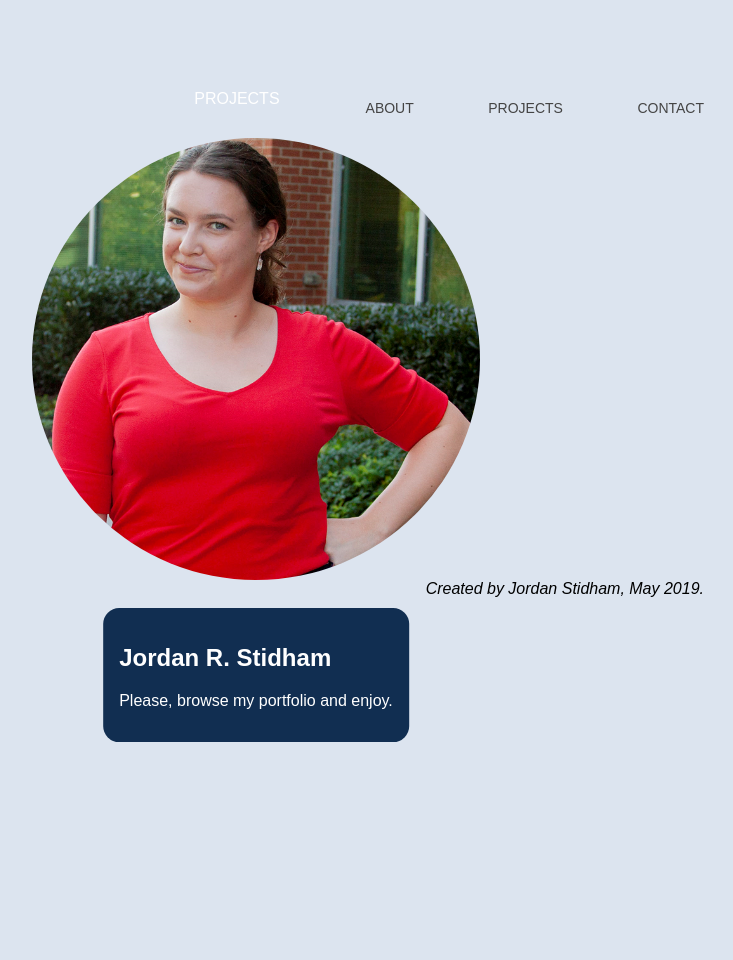
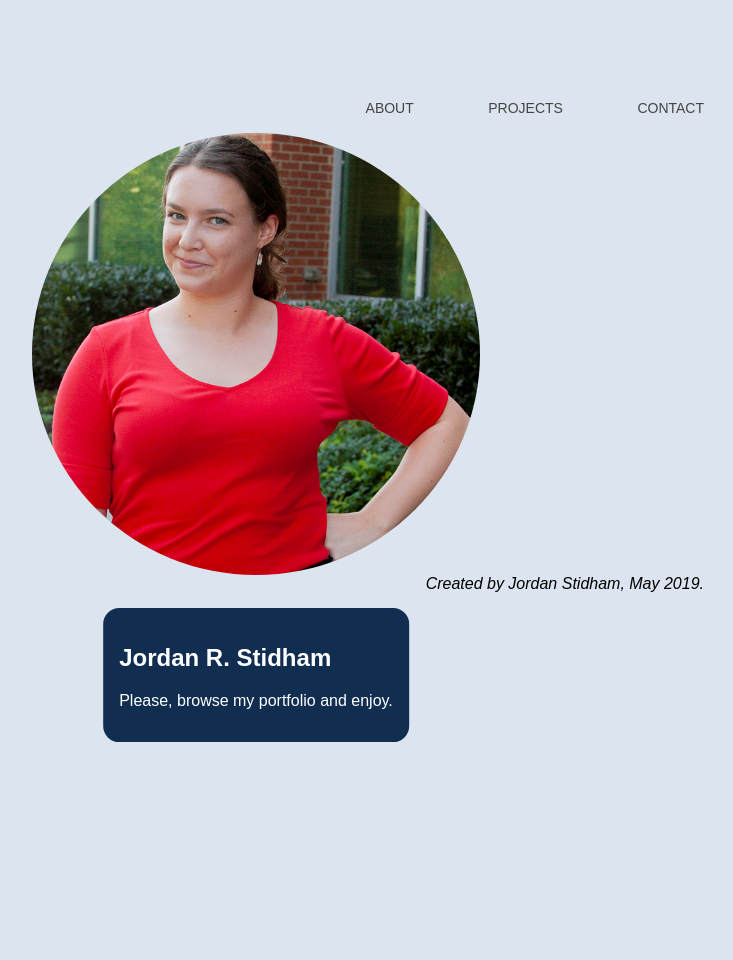
Before and after one commit to jordanstidham/PORTFOLIO, a Jekyll site: the page built from README.md, in a window 1280 px wide. Shown: the whole page, without its empty margins (384-1117 px from the left). Built offline with Jekyll 4.4.1, drawn with Linux system fonts in a browser that asks for light colours; our own code applies the rules of GitHub Pages for plain Markdown files.

Commit message:
Update default.html

```diff
--- a/_layouts/default.html
+++ b/_layouts/default.html
@@ -10,7 +10,6 @@
 	        	<li><a href="about.html">ABOUT</a></li>
         		<li><a href="projects.html">PROJECTS</a></li>
 			<div class="subnav">
-				<button class="subnavbtn">PROJECTS </button>
 				<div class="subnav-content">
 				      <a href="#company">Corporate Communications</a>
 				      <a href="#team">In-House & Promotional Campaigns</a>
```
